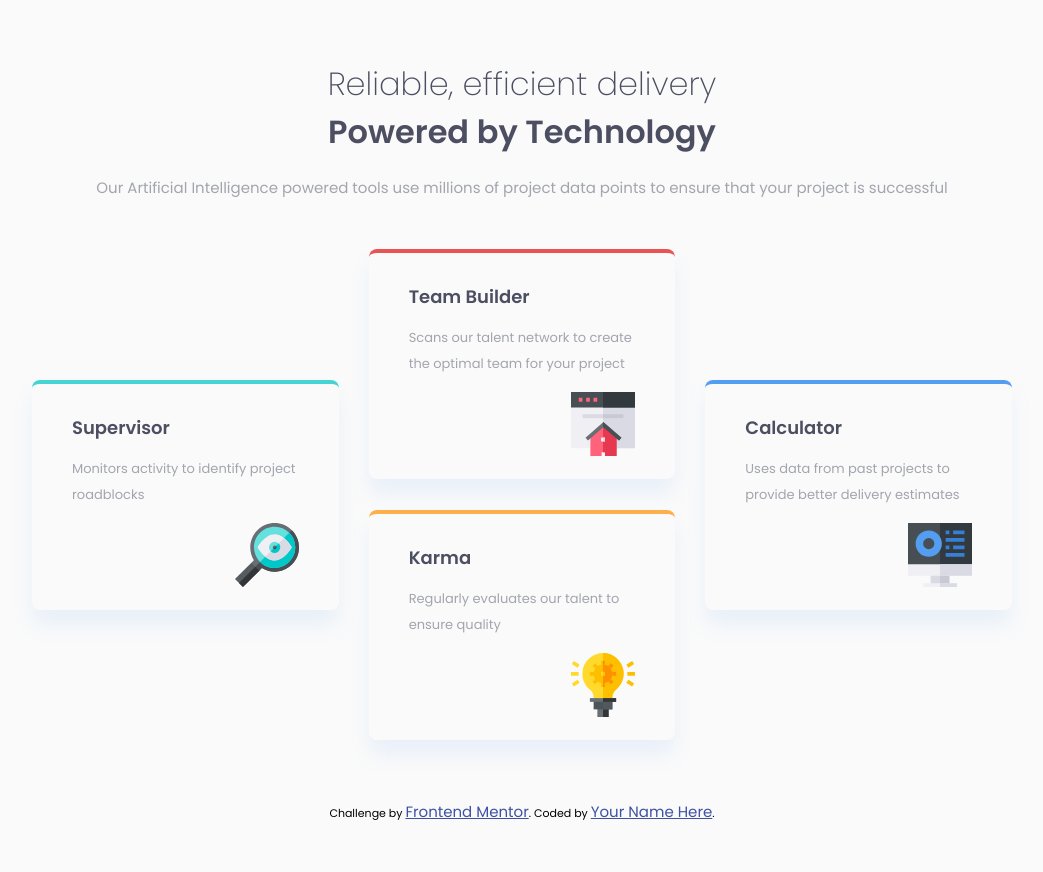
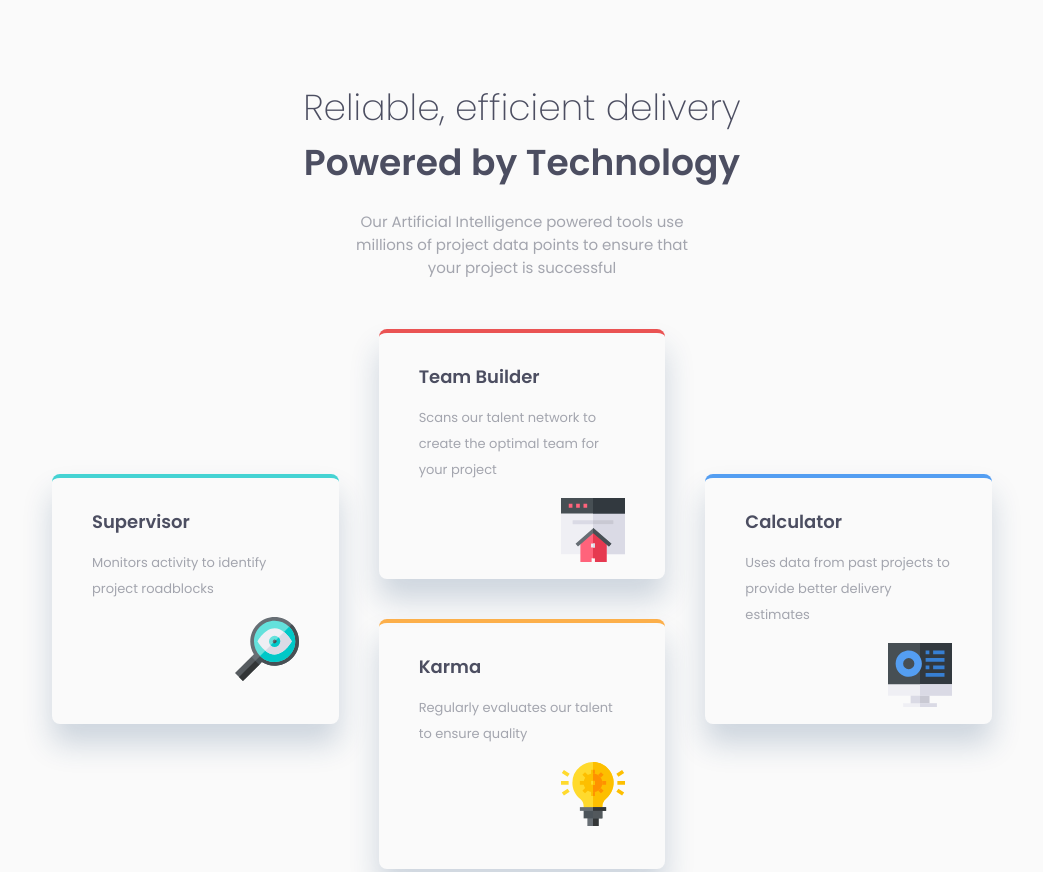
Before and after one commit to DromerJx/four-card-feature-section-master, a plain HTML site: page index.html in a window 1280 px wide. Shown: the top 872 px of the page, without its empty margins (118-1161 px from the left). Before the commit the page ends 823 px from the top, so only its background shows below. Drawn offline with Linux system fonts and the light colour scheme.

Commit message:
Add files via upload
second upload

```diff
--- a/style.css
+++ b/style.css
@@ -19,11 +19,11 @@ body{
 }
 .visual{
     width: 100%;
-    height: 100vh;
+    height: auto;
     display: grid;
     grid-template-rows: auto 1fr;
     box-sizing: border-box;
-    padding: 60px 150px;
+    padding: 80px 170px;
 }
 .side-description{
     width: 100%;
@@ -31,43 +31,41 @@ body{
 }
 .side-description p:nth-child(1){
     font-weight: 200;
-    font-size: 32px;
+    font-size: 36px;
     color: var(--neutral-1);
 }.side-description p:nth-child(2){
     font-weight: 600;
-    font-size: 32px;
+    font-size: 36px;
     color: var(--neutral-1);
 }.side-description p:nth-child(3){
     font-weight: 400;
     color: var(--neutral-2);
-    margin: 20px 0 50px 0;
+    margin: 20px 300px 50px 300px;
 }
 .side-cards{
     width: 100%;
     display: grid;
     grid-template-columns: 1fr 1fr 1fr;
-    gap: 30px;
+    gap: 40px;
 }
 .team-karma{
     display: grid;
     grid-template-rows: 1fr 1fr;
-    gap: 30px;
+    gap: 40px;
 }.supervisor{
     display: grid;
     align-items: center;
-
 }.calculator{
     display: grid;
     align-items: center;
-
 }
 .card{
     width: 100%;
-    height: 230px;
+    height: 250px;
     box-sizing: border-box;
     border-radius: 8px;
     padding: 30px 40px;
-    box-shadow: 0px 15px 20px hsla(212, 86%, 64%, .1);
+    box-shadow: 0px 20px 30px hsla(212, 66%, 26%, 0.2);
 }.card p:nth-child(1){
     font-size: 18px;
     font-weight: 600;
```
